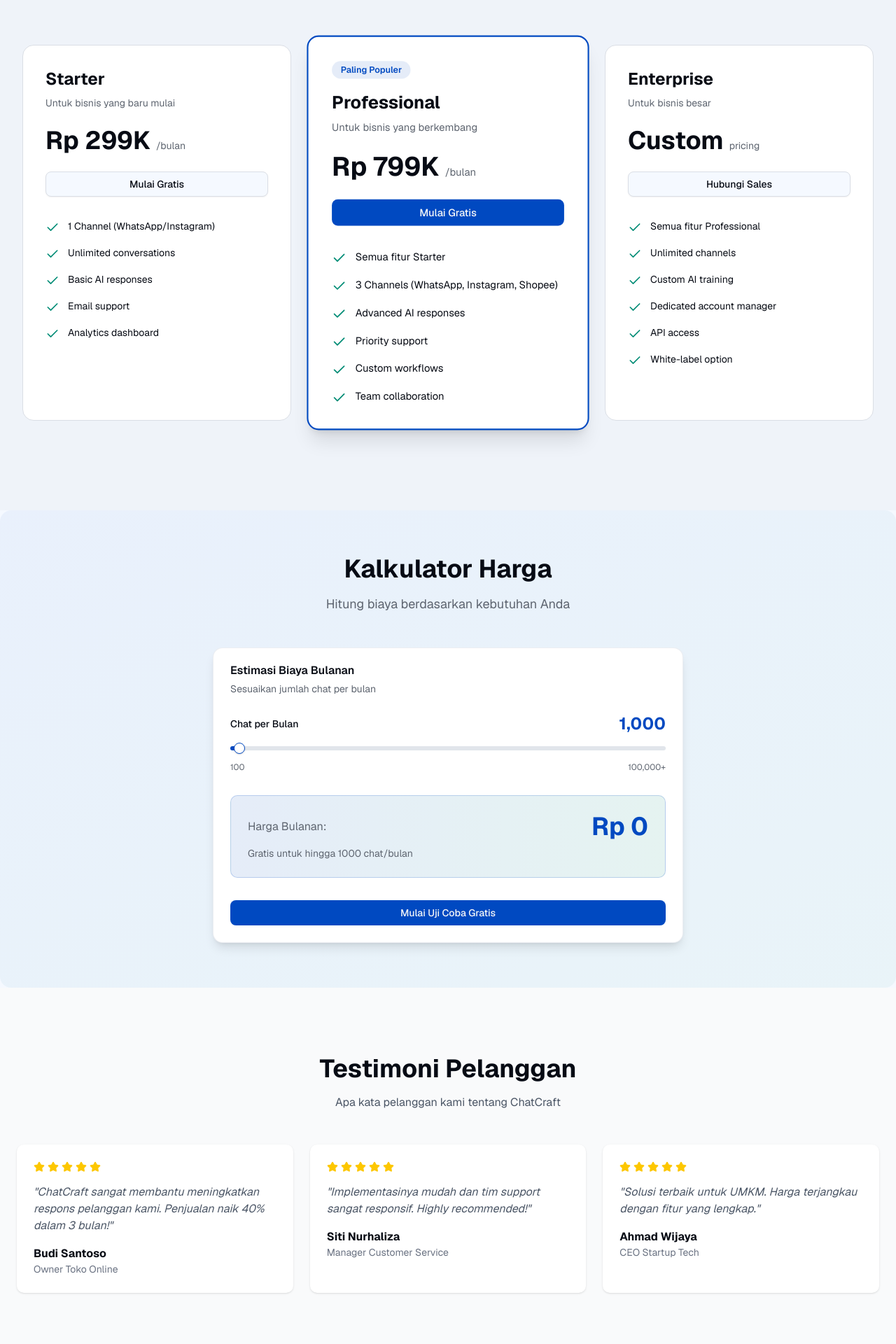
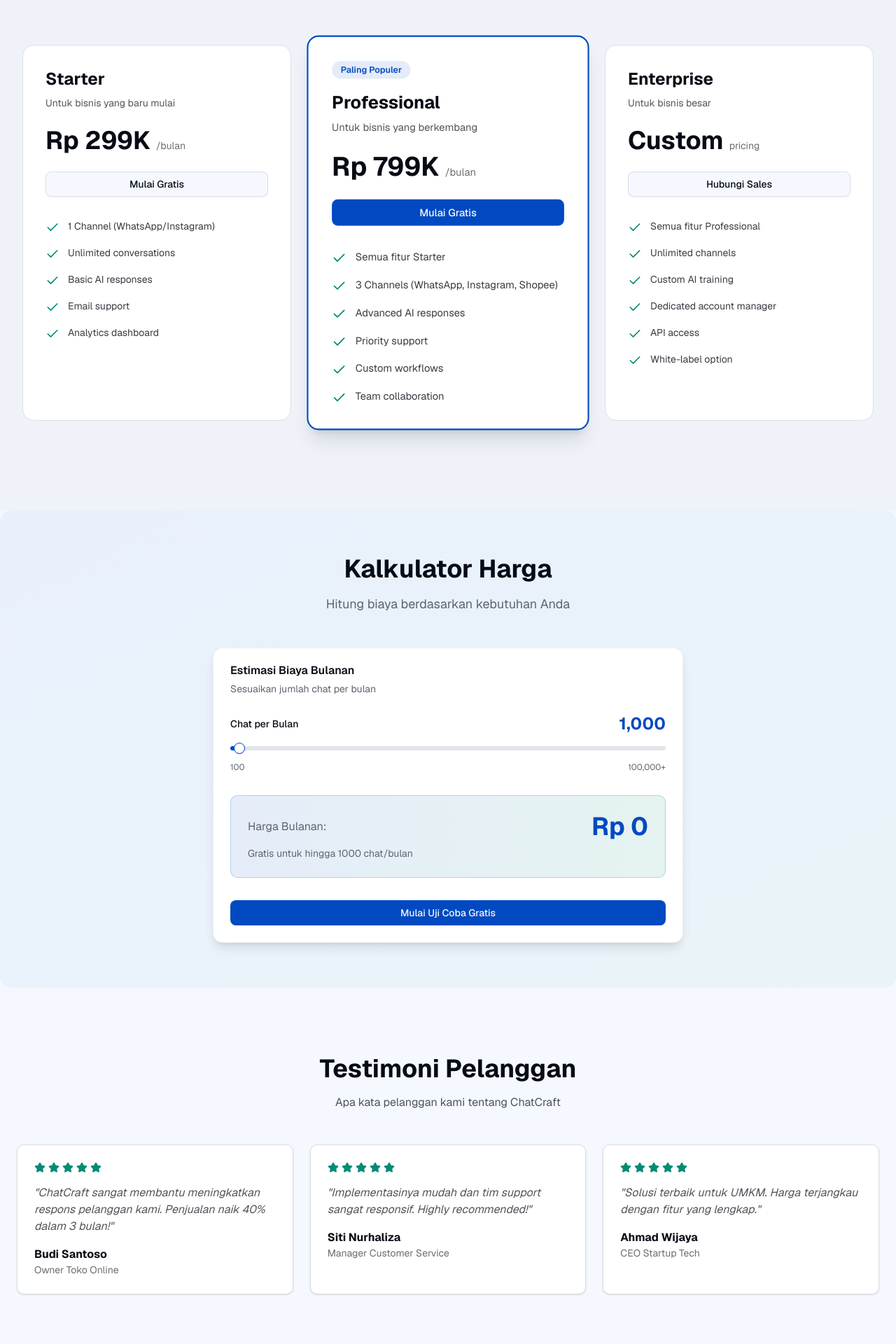
Before and after one commit to Faruuuqqq/chatcraft-landing-page, a Next.js app: page / in a window 1280 px wide. Shown: the part 1980-3900 px from the top of the page at 70% size. Built offline with nearby package versions, Linux system fonts and the light colour scheme.

Commit message:
fix: dark mode support for testimonials and pricing sections
Update color tokens for proper dark mode support and improve text contrast.

#VERCEL_SKIP

Co-authored-by: Achmad Faruq Mahdison <178853102+Faruuuqqq@users.noreply.github.com>

```diff
--- a/components/pricing-section.tsx
+++ b/components/pricing-section.tsx
@@ -59,7 +59,7 @@ export default function PricingSection() {
         {/* Section Header */}
         <div className="text-center space-y-4 mb-16">
           <h2 className="text-4xl md:text-5xl font-bold text-foreground text-balance">Harga yang Terjangkau</h2>
-          <p className="text-lg text-muted-foreground max-w-2xl mx-auto">
+          <p className="text-lg text-foreground/70 max-w-2xl mx-auto">
             Pilih paket yang sesuai dengan kebutuhan bisnis Anda. Tidak ada biaya tersembunyi.
           </p>
         </div>
@@ -82,11 +82,11 @@ export default function PricingSection() {
               )}
 
               <h3 className="text-2xl font-bold text-foreground mb-2">{plan.name}</h3>
-              <p className="text-muted-foreground text-sm mb-6">{plan.description}</p>
+              <p className="text-foreground/70 text-sm mb-6">{plan.description}</p>
 
               <div className="mb-6">
                 <span className="text-4xl font-bold text-foreground">{plan.price}</span>
-                <span className="text-muted-foreground text-sm ml-2">{plan.period}</span>
+                <span className="text-foreground/60 text-sm ml-2">{plan.period}</span>
               </div>
 
               <Link href="/register" className="w-full block mb-8">
@@ -99,7 +99,7 @@ export default function PricingSection() {
                 {plan.features.map((feature, idx) => (
                   <div key={idx} className="flex items-start gap-3">
                     <Check className="w-5 h-5 text-accent flex-shrink-0 mt-0.5" />
-                    <span className="text-foreground text-sm">{feature}</span>
+                    <span className="text-foreground/80 text-sm">{feature}</span>
                   </div>
                 ))}
               </div>
--- a/components/testimonials-section.tsx
+++ b/components/testimonials-section.tsx
@@ -25,25 +25,28 @@ export default function TestimonialsSection() {
   ]
 
   return (
-    <section className="py-16 md:py-24 bg-gray-50">
+    <section className="py-16 md:py-24 bg-background">
       <div className="container mx-auto px-4 md:px-6">
         <div className="text-center mb-12">
           <h2 className="text-3xl md:text-4xl font-bold text-foreground mb-4">Testimoni Pelanggan</h2>
-          <p className="text-gray-600">Apa kata pelanggan kami tentang ChatCraft</p>
+          <p className="text-foreground/70">Apa kata pelanggan kami tentang ChatCraft</p>
         </div>
 
         <div className="grid md:grid-cols-3 gap-6">
           {testimonials.map((testimonial, index) => (
-            <div key={index} className="bg-white p-6 rounded-lg shadow-sm">
+            <div
+              key={index}
+              className="bg-card border border-border p-6 rounded-lg shadow-sm transition-all duration-300 hover:border-primary/50"
+            >
               <div className="flex gap-1 mb-4">
                 {[...Array(testimonial.rating)].map((_, i) => (
-                  <Star key={i} className="w-4 h-4 fill-yellow-400 text-yellow-400" />
+                  <Star key={i} className="w-4 h-4 fill-accent text-accent" />
                 ))}
               </div>
-              <p className="text-gray-600 mb-4 italic">"{testimonial.content}"</p>
+              <p className="text-foreground/70 mb-4 italic">"{testimonial.content}"</p>
               <div>
                 <p className="font-bold text-foreground">{testimonial.name}</p>
-                <p className="text-sm text-gray-500">{testimonial.role}</p>
+                <p className="text-sm text-foreground/60">{testimonial.role}</p>
               </div>
             </div>
           ))}
```
